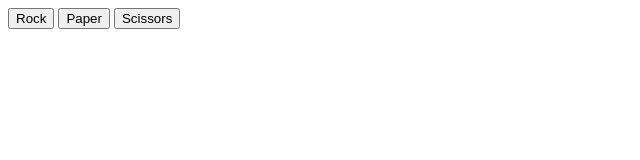
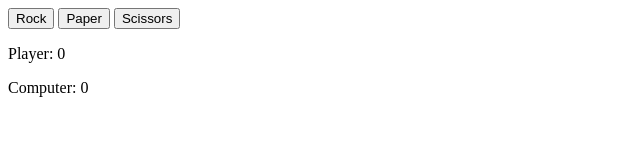
Before and after one commit to DWillLearn/odin-rock-paper-scissors, a plain HTML site: page index.html in a window 1280 px wide. Shown: the whole page, without its empty margins (0-640 px from the left). Drawn offline with Linux system fonts and the light colour scheme.

Commit message:
Add init numbers for scores

```diff
--- a/index.html
+++ b/index.html
@@ -16,8 +16,8 @@
         <button class="scissors">Scissors</button>
       </div>
       <div class="results">
-        <p class="player"></p>
-        <p class="computer"></p>
+        <p class="player">Player: 0</p>
+        <p class="computer">Computer: 0</p>
         <p class="final"></p>
       </div>
     </main>
```
